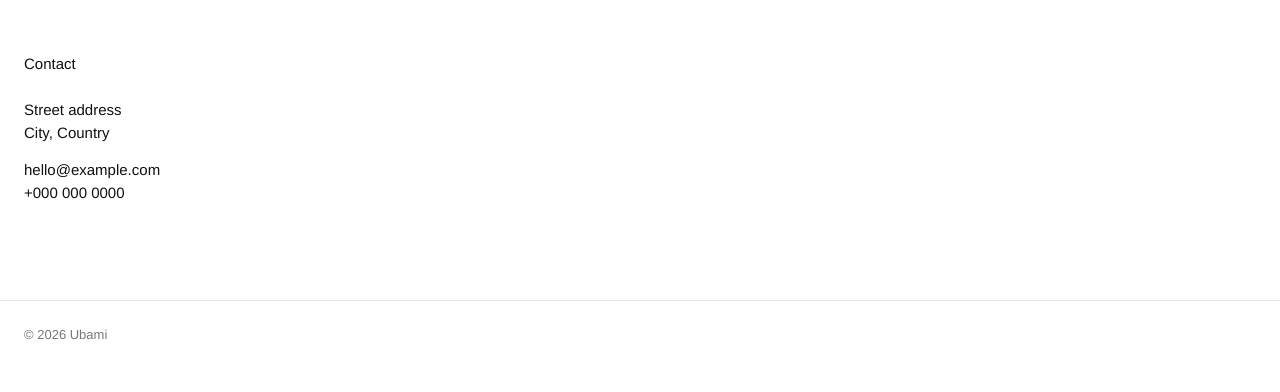
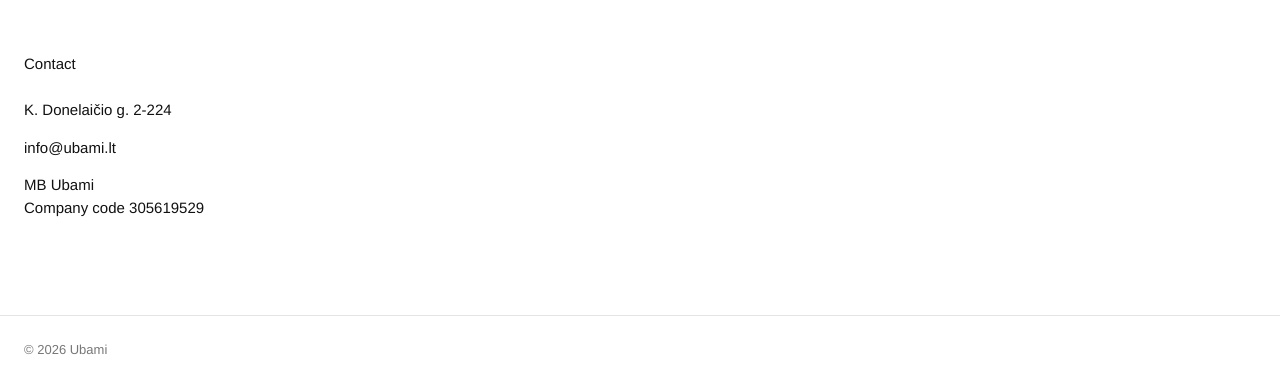
Before and after one commit to aurimasMisius/ubami-webpage, a plain HTML site: page contact.html in a window 1280 px wide. Shown: the part 54-446 px from the top of the page. Drawn offline with Linux system fonts and the light colour scheme.

Commit message:
Add real contact details
Co-Authored-By: Claude Opus 5.5 <noreply@anthropic.com>
Claude-Session: https://claude.ai/code/session_01Q9VtbTsgWHiDWSiW555VZP

```diff
--- a/contact.html
+++ b/contact.html
@@ -18,8 +18,9 @@
   <main class="wrap">
     <div class="page">
       <h1>Contact</h1>
-      <p>Street address<br>City, Country</p>
-      <p><a href="mailto:hello@example.com">hello@example.com</a><br>+000 000 0000</p>
+      <p>K. Donelaičio g. 2-224</p>
+      <p><a href="mailto:info@ubami.lt">info@ubami.lt</a></p>
+      <p>MB Ubami<br>Company code 305619529</p>
     </div>
   </main>
   <footer class="site-footer wrap">© 2026 Ubami</footer>
```
